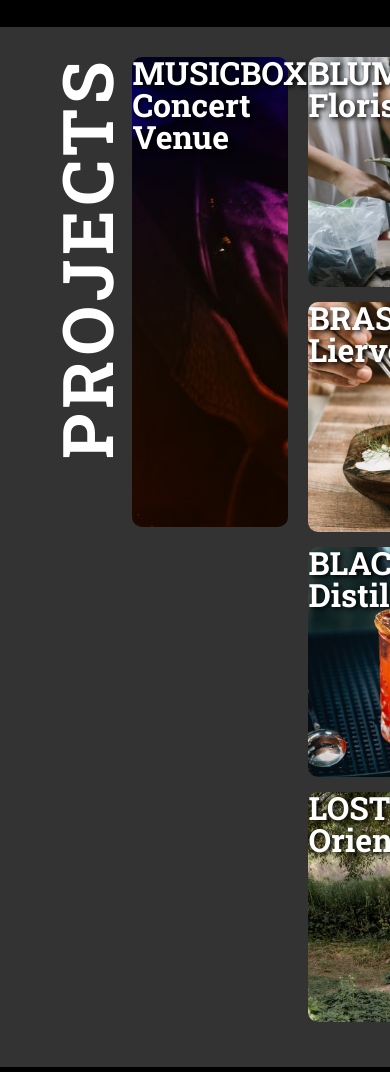
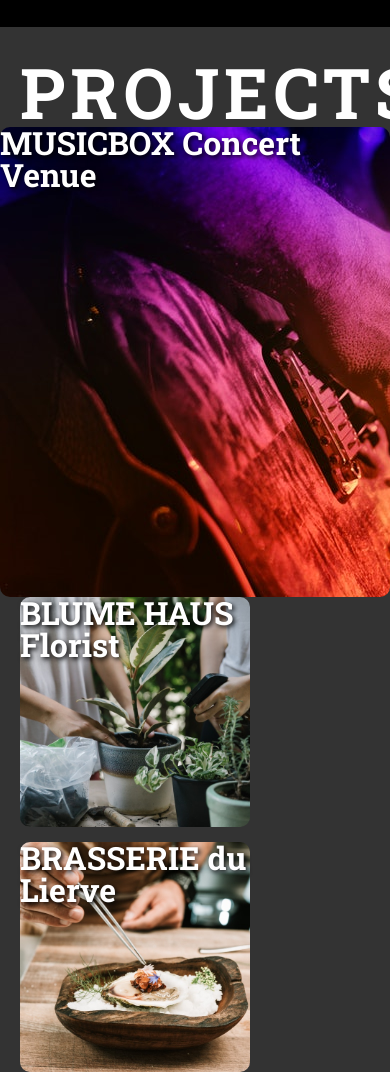
Before and after one commit to Michael-Bee/Professional_Portfolio, a plain HTML site: page index.html in a window 390 px wide. Shown: the part 1211-2283 px from the top of the page. Drawn offline with Linux system fonts and the light colour scheme.

Commit message:
Worked on making Projects section responsive for mobile.

```diff
--- a/assets/styles.css
+++ b/assets/styles.css
@@ -140,6 +140,7 @@ main section {
     /* border: 2px dashed orange; */
     background-color: #333333;
     padding: 30px 0;
+    width: 100%;
     }
 
 #projects div{
@@ -152,7 +153,6 @@ main section {
 #projects h1 {
     /* border: 2px dashed purple; */
     font-size: 7rem;
-    font-family: 'Roboto Slab';
     font-weight: 600;
     color: white;
     letter-spacing: .5rem;
@@ -180,6 +180,7 @@ main section {
 #projectLinkBig a {
     height: 470px;
     width: 100%;
+    max-width: 720px;
     border-radius: 1rem;
     background-image: url("../assets/musicbox.jpg");
     }
@@ -330,7 +331,7 @@ footer p {
         margin-left: 20px;
         }
 
-        #about h2 {
+    #about h2 {
         margin-left: 20px;
         padding-bottom: 16px;
         }
@@ -341,6 +342,20 @@ footer p {
         margin-left: 20px;
         line-height: 1.5;
         width: 100%;
-            }
+        }
 
-}
+/* PROJECTS SECTION */
+    #projects div{
+        width: 100%;
+        display: block;
+        }
+
+    #projects h1 {
+        writing-mode: horizontal-tb;
+        transform: none;
+        margin-left: 20px;
+        }
+
+    #projectLinkBig {
+        width: 100%;
+        }
```
